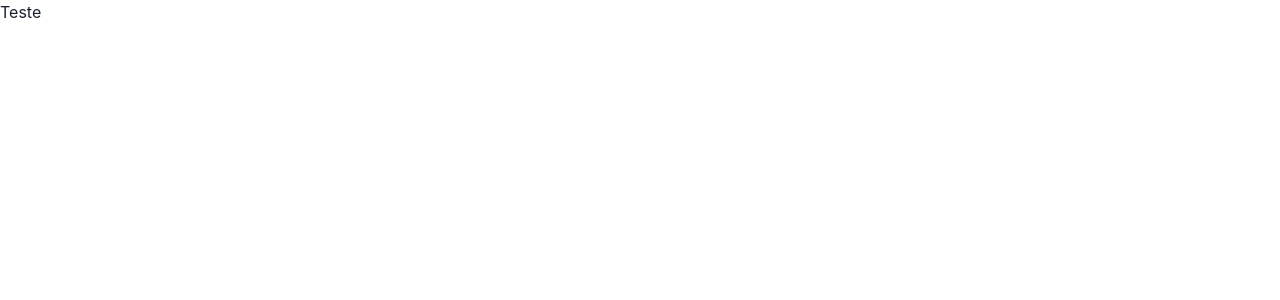
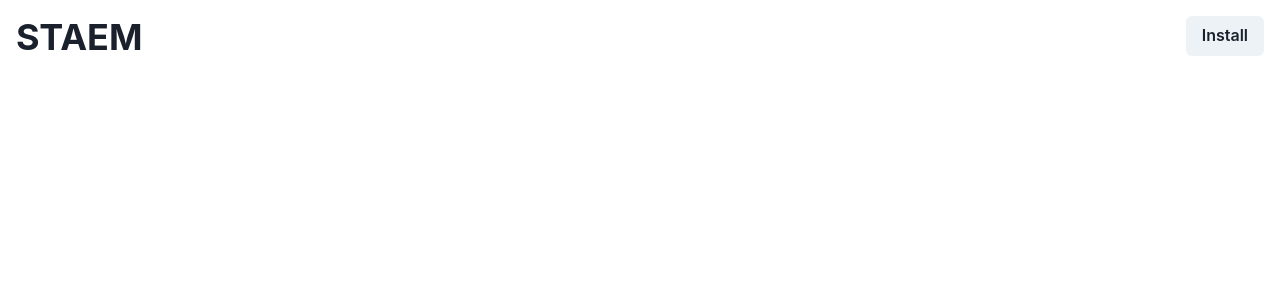
Before and after one commit to fabioivi/STAEM, a Next.js app: page / in a window 1280 px wide. Shown: the top 300 px of the page. Built offline with nearby package versions, Linux system fonts and the light colour scheme.

Commit message:
feat: create base components

```diff
--- /dev/null
+++ b/src/components/Header.tsx
@@ -0,0 +1,10 @@
+import { Flex, Spacer, Button, Heading } from "@chakra-ui/react"
+export function Header(){
+    return (
+        <Flex p="4">
+            <Heading>STAEM</Heading>
+            <Spacer />
+            <Button>Install</Button>
+        </Flex>
+    )
+}
--- a/src/pages/index.tsx
+++ b/src/pages/index.tsx
@@ -1,6 +1,7 @@
 import type { NextPage } from 'next'
 import Head from 'next/head'
 import Image from 'next/image'
+import { Header } from '../components/Header'
 
 const Home: NextPage = () => {
   return (
@@ -10,7 +11,8 @@
         <meta name="description" content="Games" />
         <link rel="icon" href="/favicon.ico" />
       </Head>
-      <h1>Teste</h1>
+
+      <Header />
     </div>
   )
 }
```
Also changed, not shown: src/components/Card.tsx (added), src/components/CardList.tsx (added), src/components/Filter.tsx (added), src/components/Slider.tsx (added).
